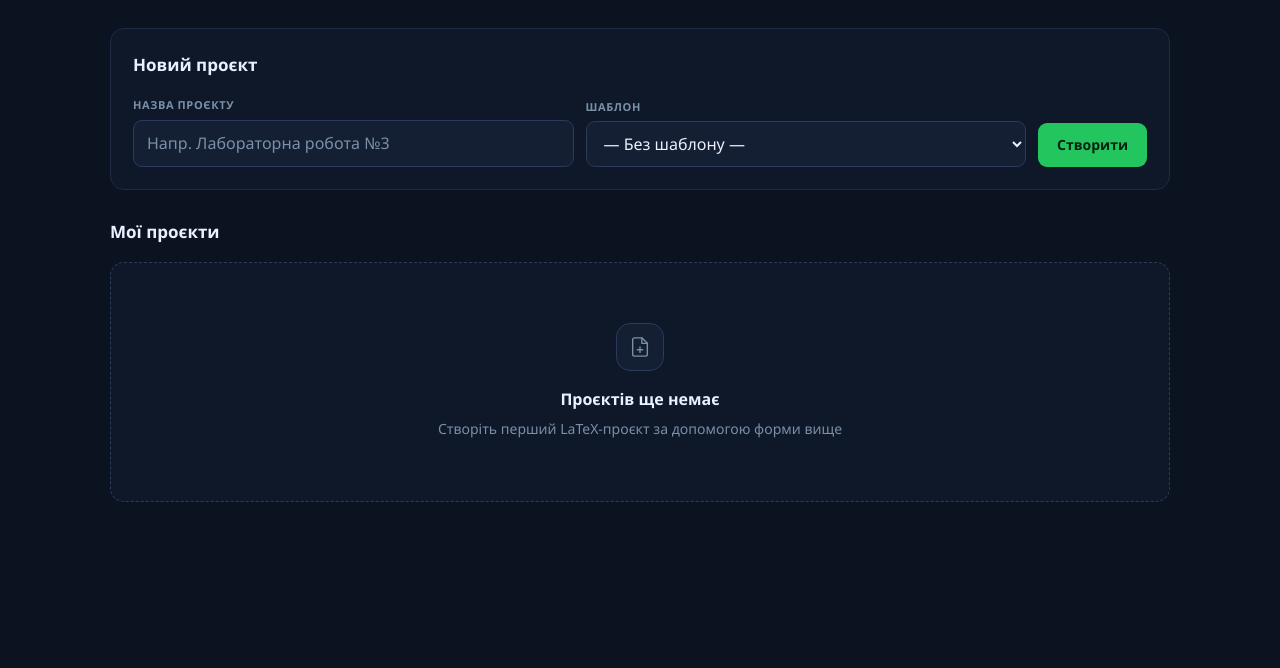
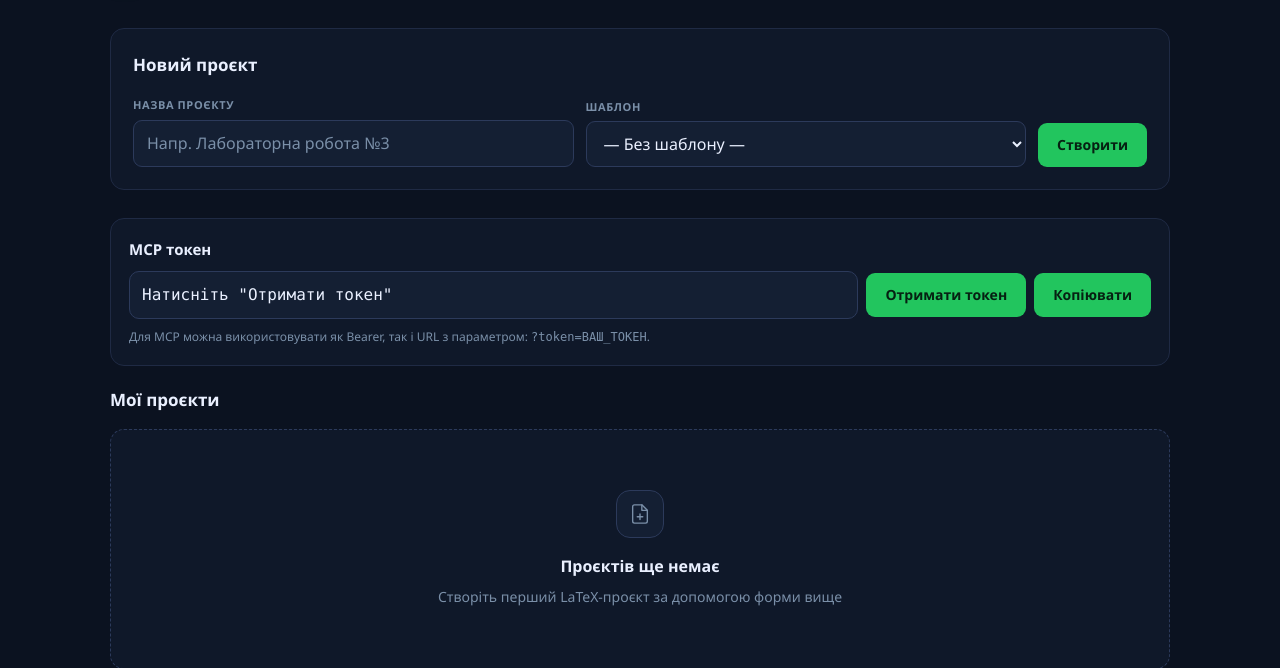
Before and after one commit to NureAnanievNestorian/SmartTeX, a Django app: page / in a window 1280 px wide. Shown: the part 57-725 px from the top of the page. Run offline with Django 5.2, Linux system fonts and the light colour scheme; the visitor is signed in with stand-in values (Sample User, id 1); data that the repository does not hold is empty.

Commit message:
feat: add ability to get mcp token

```diff
--- a/templates/projects/dashboard.html
+++ b/templates/projects/dashboard.html
@@ -62,6 +62,16 @@
   .empty-state .empty-icon svg { width: 22px; height: 22px; fill: none; stroke: var(--muted); stroke-width: 1.5; stroke-linecap: round; stroke-linejoin: round; }
   .empty-state .empty-title { font-size: 16px; font-weight: 700; margin-bottom: 6px; }
   .empty-state .empty-sub { color: var(--muted); font-size: 14px; }
+
+  .mcp-card { background: var(--surface); border: 1px solid var(--border-soft); border-radius: 14px; padding: 18px; margin-bottom: 20px; }
+  .mcp-card h3 { margin: 0 0 10px; font-size: 15px; }
+  .mcp-row { display: flex; gap: 8px; flex-wrap: wrap; align-items: center; }
+  .mcp-token {
+    flex: 1 1 420px; min-height: 42px; font-family: ui-monospace, SFMono-Regular, Menlo, Monaco, Consolas, "Liberation Mono", monospace;
+    background: var(--surface-raised); border: 1px solid var(--border); border-radius: 10px; padding: 10px 12px; color: var(--text);
+    overflow-x: auto; white-space: nowrap;
+  }
+  .mcp-help { margin-top: 8px; color: var(--muted); font-size: 12px; }
 </style>
 {% endblock %}
 {% block content %}
@@ -88,6 +98,18 @@
       </div>
     </div>
   </form>
+</div>
+
+<div class="mcp-card">
+  <h3>MCP токен</h3>
+  <div class="mcp-row">
+    <div id="mcp-token" class="mcp-token">Натисніть "Отримати токен"</div>
+    <button type="button" id="mcp-token-load">Отримати токен</button>
+    <button type="button" id="mcp-token-copy">Копіювати</button>
+  </div>
+  <div class="mcp-help">
+    Для MCP можна використовувати як Bearer, так і URL з параметром: <code>?token=ВАШ_ТОКЕН</code>.
+  </div>
 </div>
 
 <div class="section-bar">
@@ -125,6 +147,38 @@
 {% endif %}
 <script>
 (() => {
+  const tokenBox = document.getElementById("mcp-token");
+  const loadBtn = document.getElementById("mcp-token-load");
+  const copyBtn = document.getElementById("mcp-token-copy");
+  if (tokenBox && loadBtn && copyBtn) {
+    let currentToken = "";
+    loadBtn.addEventListener("click", async () => {
+      loadBtn.disabled = true;
+      try {
+        const r = await fetch("/api/mcp/token/", {credentials: "same-origin"});
+        if (!r.ok) throw new Error("Не вдалося отримати токен");
+        const data = await r.json();
+        currentToken = String(data.token || "");
+        tokenBox.textContent = currentToken || "Токен порожній";
+      } catch (e) {
+        tokenBox.textContent = e?.message || "Помилка";
+      } finally {
+        loadBtn.disabled = false;
+      }
+    });
+    copyBtn.addEventListener("click", async () => {
+      if (!currentToken) return;
+      try {
+        await navigator.clipboard.writeText(currentToken);
+        copyBtn.textContent = "Скопійовано";
+        setTimeout(() => { copyBtn.textContent = "Копіювати"; }, 1200);
+      } catch {
+        copyBtn.textContent = "Не вдалося";
+        setTimeout(() => { copyBtn.textContent = "Копіювати"; }, 1200);
+      }
+    });
+  }
+
   const grid = document.getElementById("projects-grid");
   if (!grid) return;
   const sentinel = document.getElementById("projects-sentinel");
```
Also changed, not shown: accounts/oauth_views.py (+26 -13 lines), mcp_http_server.py (+13 -0 lines).
